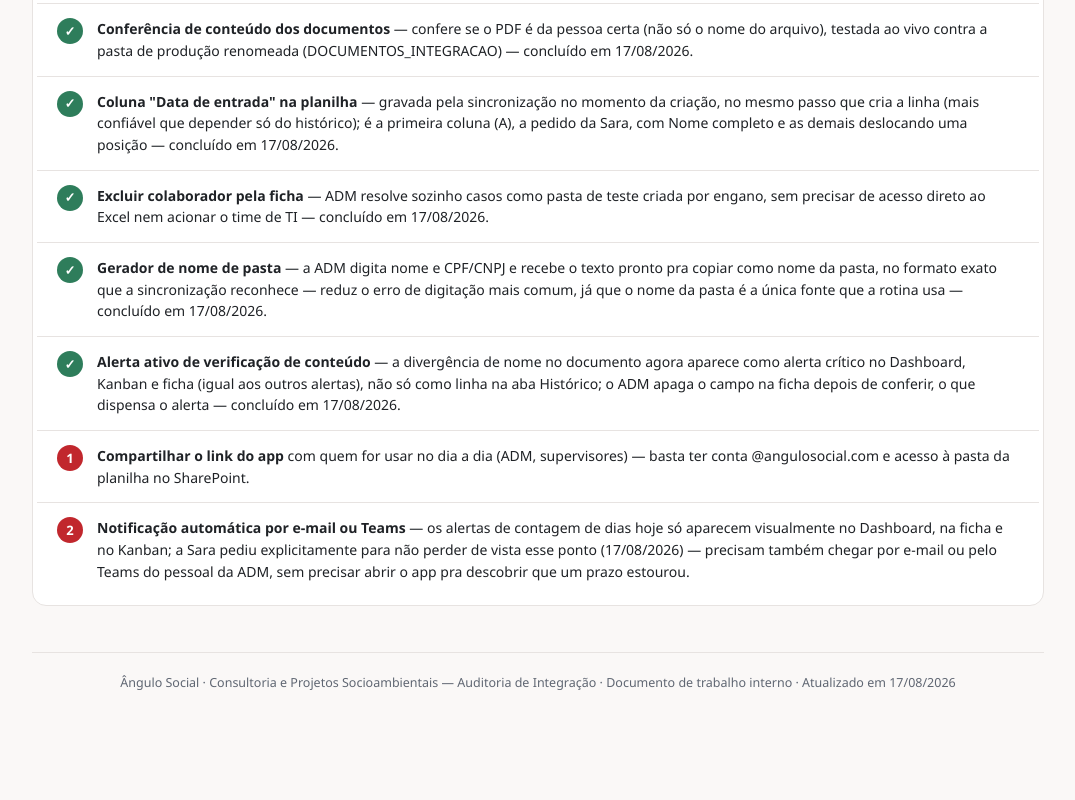
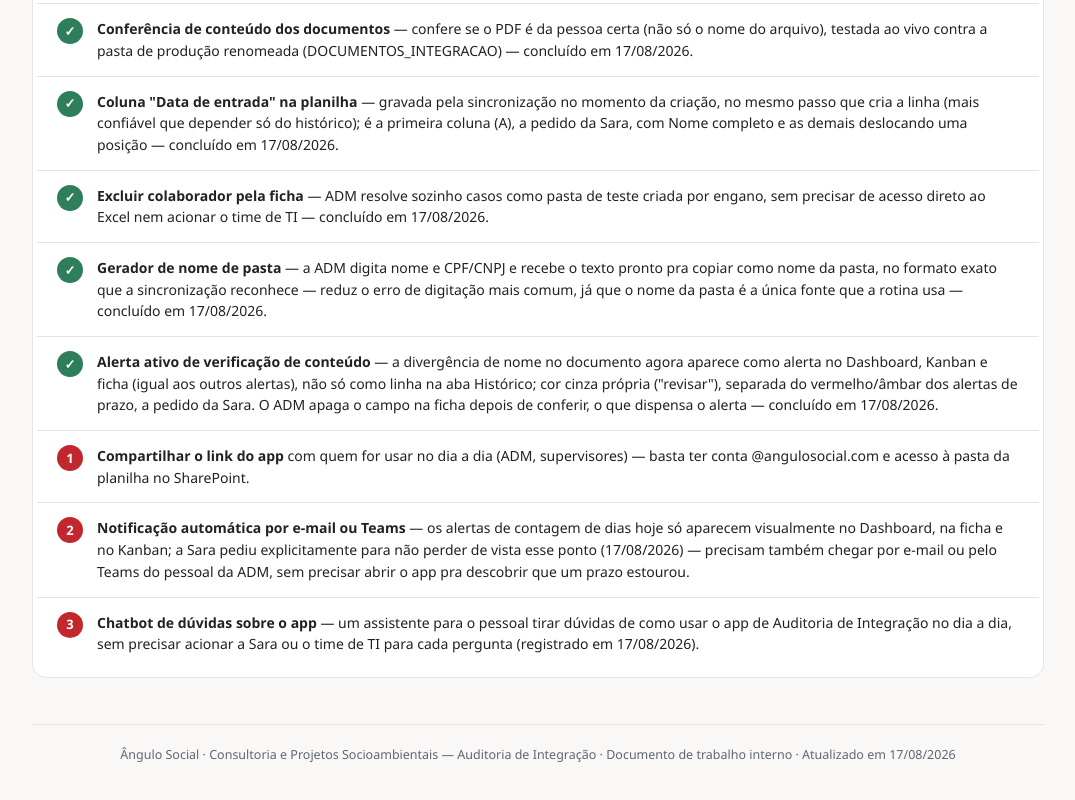
Before and after one commit to inovaangulo/auditoria-integracao, a plain HTML site: page plano-trabalho.html in a window 1280 px wide. Shown: the part 10287-11087 px from the top of the page, without its empty margins (102-1177 px from the left). Before the commit the page ends 11059 px from the top, so only its background shows below. Drawn offline with Linux system fonts and the light colour scheme.

Commit message:
Registra chatbot de dúvidas do app como próximo passo; corrige cor do alerta na descrição

```diff
--- a/plano-trabalho.html
+++ b/plano-trabalho.html
@@ -585,9 +585,10 @@
       <div class="row"><span class="num" style="background:var(--green)">✓</span><div><p><b>Coluna "Data de entrada" na planilha</b> — gravada pela sincronização no momento da criação, no mesmo passo que cria a linha (mais confiável que depender só do histórico); é a primeira coluna (A), a pedido da Sara, com Nome completo e as demais deslocando uma posição — concluído em 17/08/2026.</p></div></div>
       <div class="row"><span class="num" style="background:var(--green)">✓</span><div><p><b>Excluir colaborador pela ficha</b> — ADM resolve sozinho casos como pasta de teste criada por engano, sem precisar de acesso direto ao Excel nem acionar o time de TI — concluído em 17/08/2026.</p></div></div>
       <div class="row"><span class="num" style="background:var(--green)">✓</span><div><p><b>Gerador de nome de pasta</b> — a ADM digita nome e CPF/CNPJ e recebe o texto pronto pra copiar como nome da pasta, no formato exato que a sincronização reconhece — reduz o erro de digitação mais comum, já que o nome da pasta é a única fonte que a rotina usa — concluído em 17/08/2026.</p></div></div>
-      <div class="row"><span class="num" style="background:var(--green)">✓</span><div><p><b>Alerta ativo de verificação de conteúdo</b> — a divergência de nome no documento agora aparece como alerta crítico no Dashboard, Kanban e ficha (igual aos outros alertas), não só como linha na aba Histórico; o ADM apaga o campo na ficha depois de conferir, o que dispensa o alerta — concluído em 17/08/2026.</p></div></div>
+      <div class="row"><span class="num" style="background:var(--green)">✓</span><div><p><b>Alerta ativo de verificação de conteúdo</b> — a divergência de nome no documento agora aparece como alerta no Dashboard, Kanban e ficha (igual aos outros alertas), não só como linha na aba Histórico; cor cinza própria ("revisar"), separada do vermelho/âmbar dos alertas de prazo, a pedido da Sara. O ADM apaga o campo na ficha depois de conferir, o que dispensa o alerta — concluído em 17/08/2026.</p></div></div>
       <div class="row"><span class="num">1</span><div><p><b>Compartilhar o link do app</b> com quem for usar no dia a dia (ADM, supervisores) — basta ter conta @angulosocial.com e acesso à pasta da planilha no SharePoint.</p></div></div>
       <div class="row"><span class="num">2</span><div><p><b>Notificação automática por e-mail ou Teams</b> — os alertas de contagem de dias hoje só aparecem visualmente no Dashboard, na ficha e no Kanban; a Sara pediu explicitamente para não perder de vista esse ponto (17/08/2026) — precisam também chegar por e-mail ou pelo Teams do pessoal da ADM, sem precisar abrir o app pra descobrir que um prazo estourou.</p></div></div>
+      <div class="row"><span class="num">3</span><div><p><b>Chatbot de dúvidas sobre o app</b> — um assistente para o pessoal tirar dúvidas de como usar o app de Auditoria de Integração no dia a dia, sem precisar acionar a Sara ou o time de TI para cada pergunta (registrado em 17/08/2026).</p></div></div>
     </div>
   </section>
 
```
